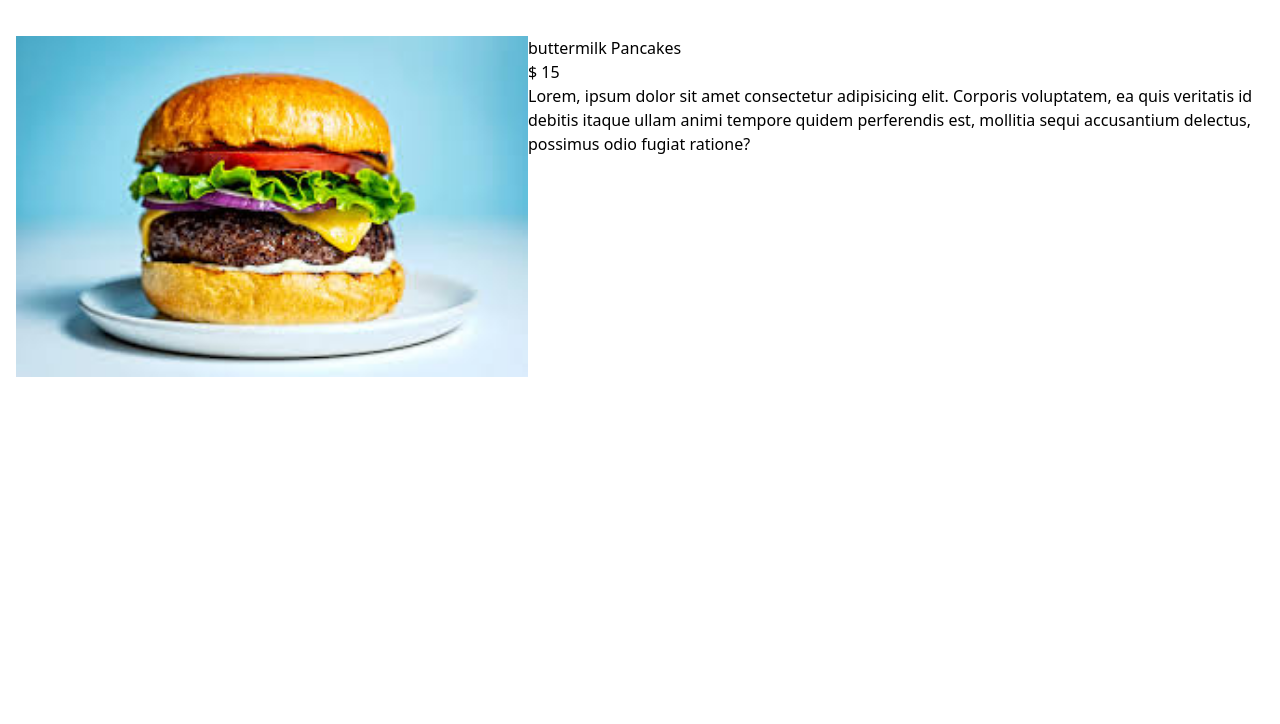
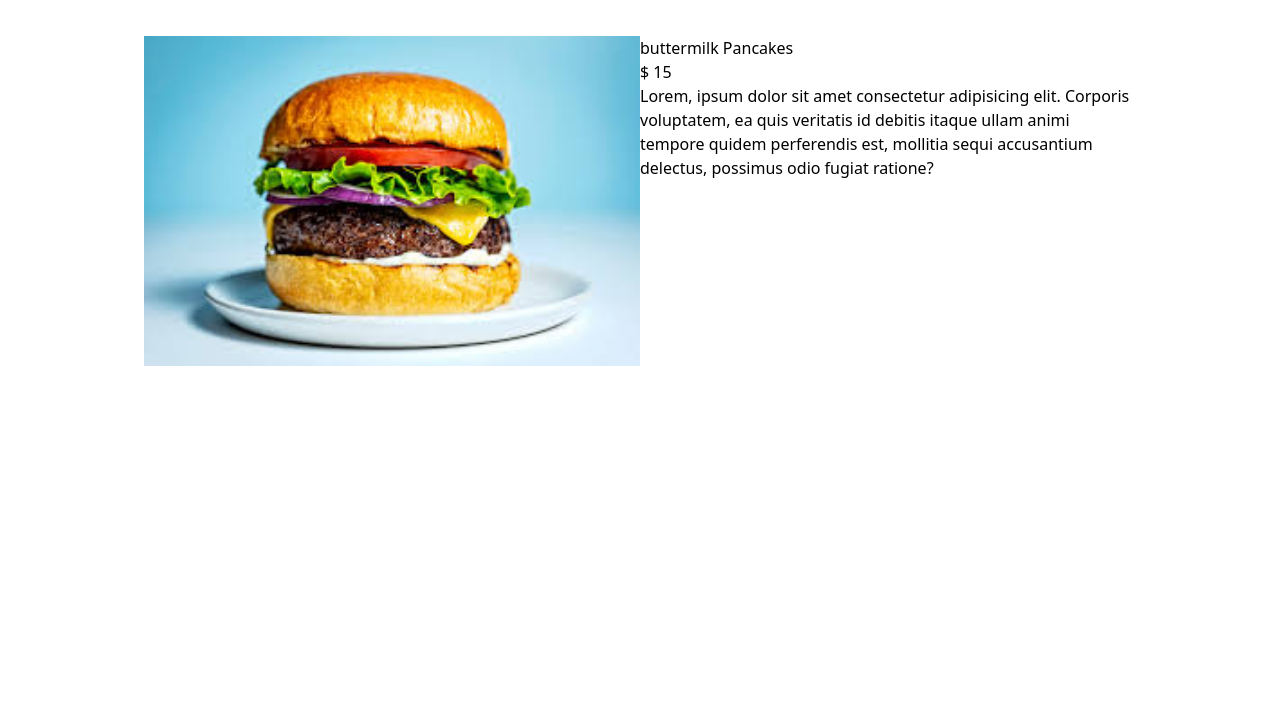
Before and after one commit to Destiny-Chilaka/Restaurant-Sort, a plain HTML site: page index.html in a window 1280 px wide. Shown: the part 76-800 px from the top of the page. Drawn offline with Linux system fonts and the light colour scheme.

Commit message:
Third commit

```diff
--- a/index.html
+++ b/index.html
@@ -14,16 +14,16 @@
 </head>
 
 <body>
-    <section class="menu flex justify-content items-center flex-col w-full p-4">
+    <section class="menu ">
         <div class="title mb-10 flex justify-content items-center flex-col">
             <h2 class="text-4xl mb-3">Our Menu</h2>
             <span class="underline bg-blue-500 w-16 h-1 block m-auto"> </span>
             <!-- filter buttons -->
             <!-- Menu Items -->
         </div>
-        <div class="section-center flex justify-center items-center w-full">
+        <div class="section-center flex justify-content items-center flex-col w-4/5 p-4 m-auto">
             <!-- single items -->
-            <article class="menu-itemn flex ">
+            <article class="grid grid-cols-1 md:grid-cols-2 ">
                 <img src="./img/hamburger.jpeg" class="photo w-full h-auto max-w-lg mx-auto" alt="menu-item">
                 <div class="item-info">
                     <header>
```
